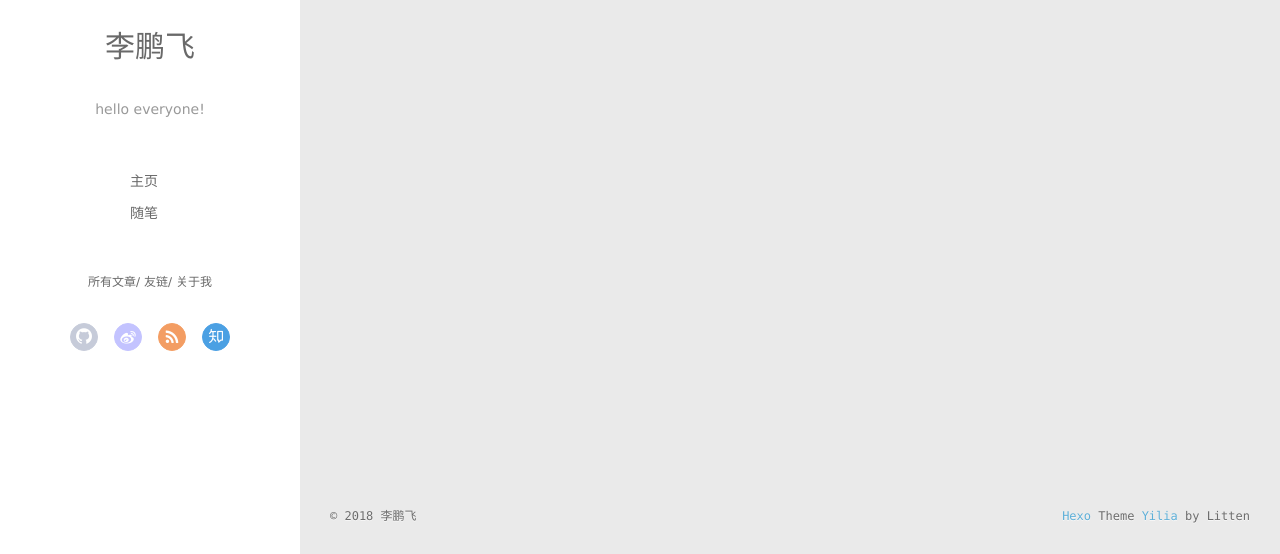
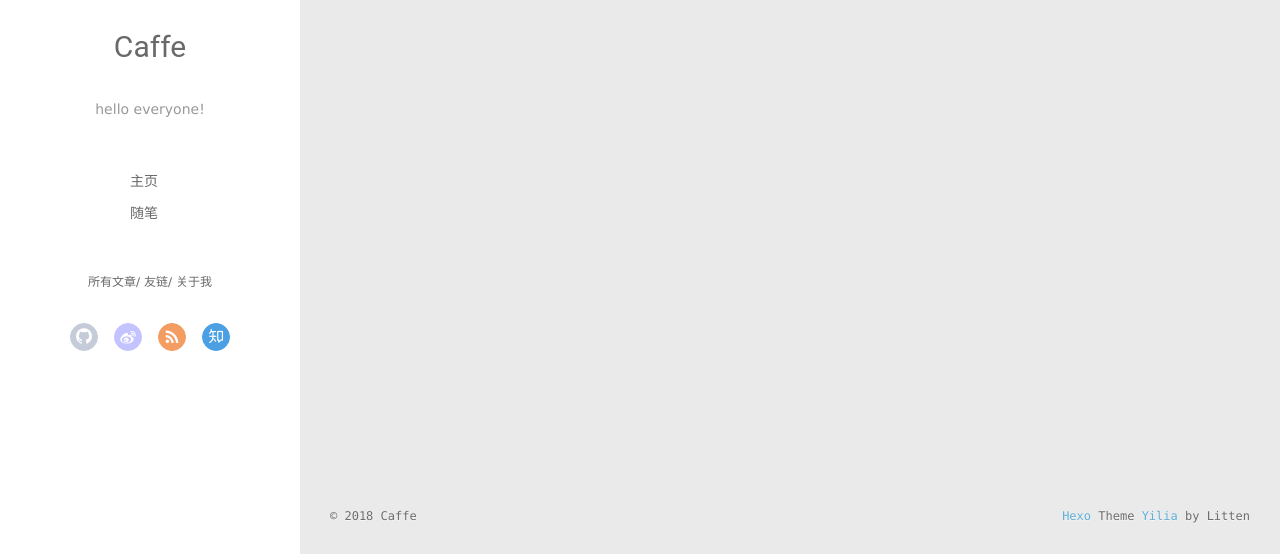
Before and after one commit to JiliuLiSU/JiliuLiSU.github.io, a plain HTML site: page archives/index.html in a window 1280 px wide. Shown: the part 243-797 px from the top of the page. Drawn offline with Linux system fonts and the light colour scheme; no server answers.

Commit message:
Site updated: 2018-11-13 19:40:13

```diff
--- a/archives/index.html
+++ b/archives/index.html
@@ -46,7 +46,7 @@
 			<img src="/assets/blogImg/lpf.png" class="js-avatar">
 		</a>
 		<hgroup>
-		  <h1 class="header-author"><a href="/">李鹏飞</a></h1>
+		  <h1 class="header-author"><a href="/">Caffe</a></h1>
 		</hgroup>
 
 		<p class="header-subtitle">hello everyone!</p>
@@ -106,7 +106,7 @@
 				<img src="/assets/blogImg/lpf.png" class="js-avatar">
 			</div>
 			<hgroup>
-			  <h1 class="header-author js-header-author">李鹏飞</h1>
+			  <h1 class="header-author js-header-author">Caffe</h1>
 			</hgroup>
 
 			<p class="header-subtitle"><i class="icon icon-quo-left"></i>hello everyone!<i class="icon icon-quo-right"></i></p>
@@ -206,7 +206,7 @@
   <div class="outer">
     <div id="footer-info">
     	<div class="footer-left">
-    		&copy; 2018 李鹏飞
+    		&copy; 2018 Caffe
     	</div>
       	<div class="footer-right">
       		<a href="http://hexo.io/" target="_blank">Hexo</a>  Theme <a href="https://github.com/litten/hexo-theme-yilia" target="_blank">Yilia</a> by Litten
```
Also changed, not shown: 2018/11/11/hello-world/index.html (+3 -3 lines), archives/2018/11/index.html (+3 -3 lines), archives/2018/index.html (+3 -3 lines), index.html (+3 -3 lines).
